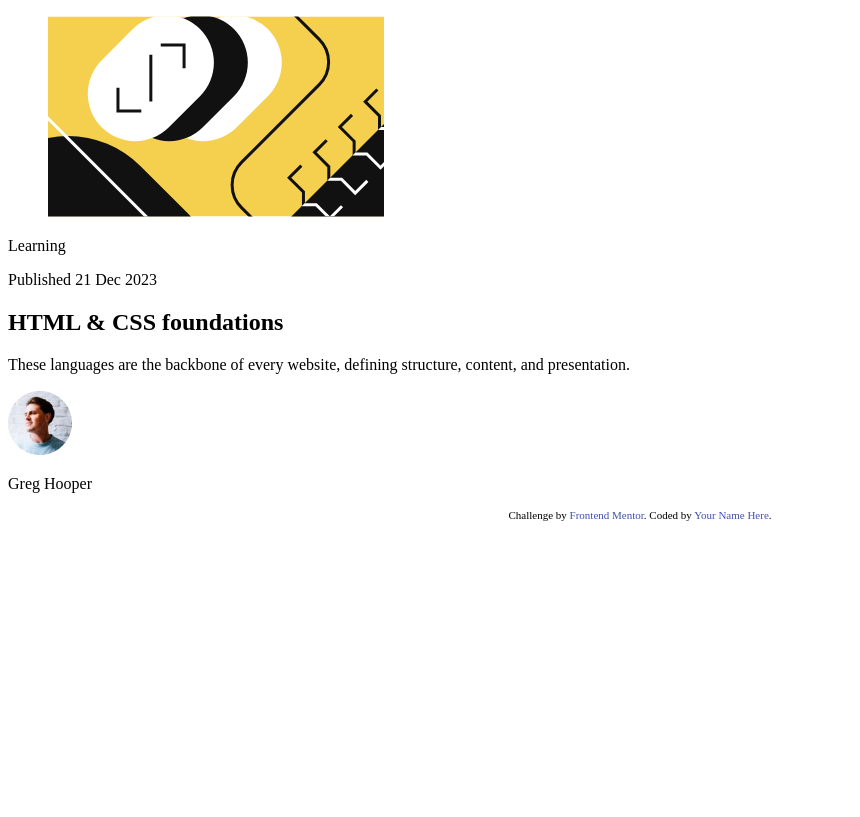
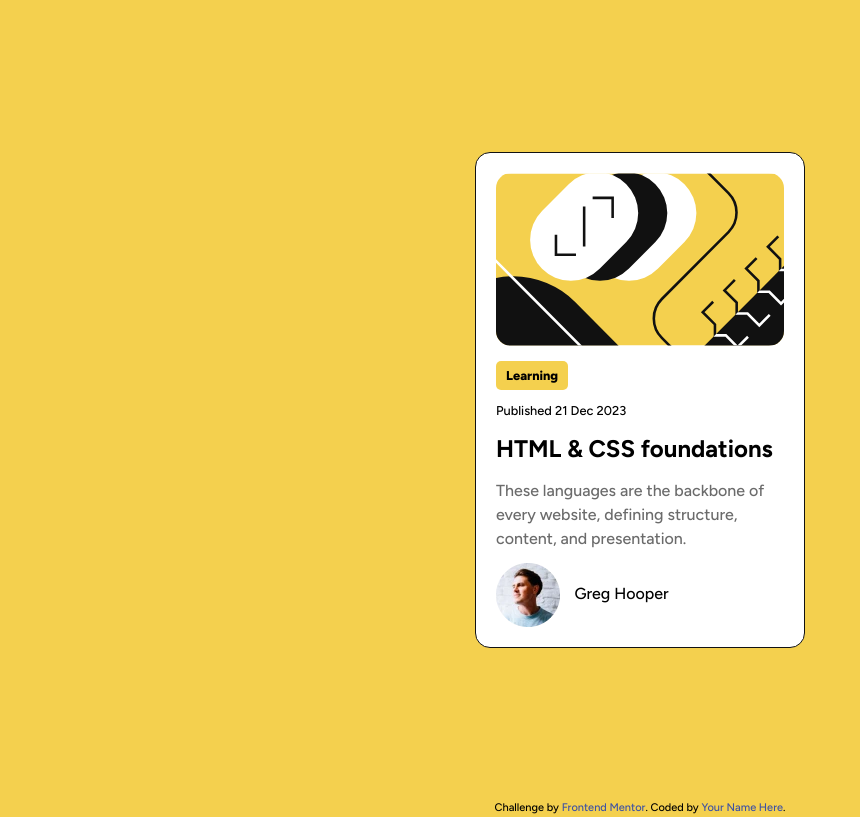
Before and after one commit to Zupi-HR/blog_preview_card, a plain HTML site: page index.html in a window 1280 px wide. Shown: the whole page, without its empty margins (0-860 px from the left). Drawn offline with Linux system fonts and the light colour scheme.

```diff
--- a/index.html
+++ b/index.html
@@ -7,7 +7,13 @@
   <!-- displays site properly based on user's device -->
 
   <link rel="icon" type="image/png" sizes="32x32" href="./assets/images/favicon-32x32.png">
+  <link rel="stylesheet" href="reset.css">
   <link rel="stylesheet" href="styles.css">
+  <link rel="preconnect" href="https://fonts.googleapis.com">
+  <link rel="preconnect" href="https://fonts.gstatic.com" crossorigin>
+  <link
+    href="https://fonts.googleapis.com/css2?family=Figtree:ital,wght@0,300..900;1,300..900&family=Outfit:wght@100..900&display=swap"
+    rel="stylesheet">
   <title>Frontend Mentor | Blog preview card</title>
 </head>
 
@@ -15,7 +21,7 @@
   <main>
     <article class="blog-card">
       <figure>
-        <img src="./assets/images/illustration-article.svg" alt="Article illustration">
+        <img class="blog-card-image" src="./assets/images/illustration-article.svg" alt="Article illustration">
       </figure>
       <div class="blog-card-content">
         <p class="category">Learning</p>
--- /dev/null
+++ b/reset.css
@@ -0,0 +1,83 @@
+/* 1. Use a more-intuitive box-sizing model */
+*,
+*::before,
+*::after {
+    box-sizing: border-box;
+}
+
+/* 2. Remove default margin and padding */
+* {
+    margin: 0;
+    padding: 0;
+}
+
+/* 3. Enable keyword animations */
+@media (prefers-reduced-motion: no-preference) {
+    html {
+        interpolate-size: allow-keywords;
+    }
+}
+
+body {
+    /* 4. Add accessible line-height */
+    line-height: 1.5;
+    /* 5. Improve text rendering */
+    -webkit-font-smoothing: antialiased;
+}
+
+/* 6. Improve media defaults */
+img,
+picture,
+video,
+canvas,
+svg {
+    display: block;
+    max-width: 100%;
+}
+
+/* 7. Remove default link styling */
+a {
+    text-decoration: none;
+    color: inherit;
+}
+
+/* 8. Inherit fonts for form controls */
+input,
+button,
+textarea,
+select {
+    font: inherit;
+}
+
+/* 9. Avoid text overflows */
+p,
+h1,
+h2,
+h3,
+h4,
+h5,
+h6 {
+    overflow-wrap: break-word;
+}
+
+/* 10. Improve line wrapping */
+p {
+    text-wrap: pretty;
+}
+
+h1,
+h2,
+h3,
+h4,
+h5,
+h6 {
+    text-wrap: balance;
+}
+
+/*
+  11. Create a root stacking context
+*/
+#root,
+#__next {
+    isolation: isolate;
+}
--- a/styles.css
+++ b/styles.css
@@ -1,3 +1,10 @@
+:root {
+    --yellow: hsl(47, 88%, 63%);
+    --white: hsl(0, 0%, 100%);
+    --gray-500: hsl(0, 0%, 42%);
+    --gray-900: hsl(0, 0%, 7%)
+}
+
 .attribution {
     font-size: 11px;
     text-align: center;
@@ -7,7 +14,63 @@
     color: hsl(228, 45%, 44%);
 }
 
-a {
-    text-decoration: none;
-    color: inherit;
+html {
+    font-size: 16px;
 }
+
+body {
+    background-color: var(--yellow);
+    font-family: "Figtree", sans-serif;
+    font-weight: 500;
+}
+
+main {
+    display: grid;
+    place-content: center;
+    min-height: 100vh;
+}
+
+.blog-card {
+    background-color: var(--white);
+    padding: 1.25rem;
+    display: grid;
+    place-content: center;
+    row-gap: 0.9375rem;
+    max-width: 330px;
+    border-radius: 0.9375rem;
+    border: 1px solid var(--gray-900);
+}
+
+.blog-card-image {
+    width: 100%;
+    border-radius: 0.9375rem;
+}
+
+.category {
+    background-color: var(--yellow);
+    width: fit-content;
+    padding: 0.3125rem 0.625rem;
+    border-radius: 0.3125rem;
+    font-size: 0.8rem;
+    font-weight: 800;
+}
+
+.publish-date {
+    font-size: 0.8rem;
+}
+
+.blog-card-content {
+    display: flex;
+    flex-direction: column;
+    row-gap: 0.7rem;
+}
+
+.description {
+    color: var(--gray-500);
+}
+
+.author {
+    display: flex;
+    align-items: center;
+    column-gap: 0.9rem;
+}
```
